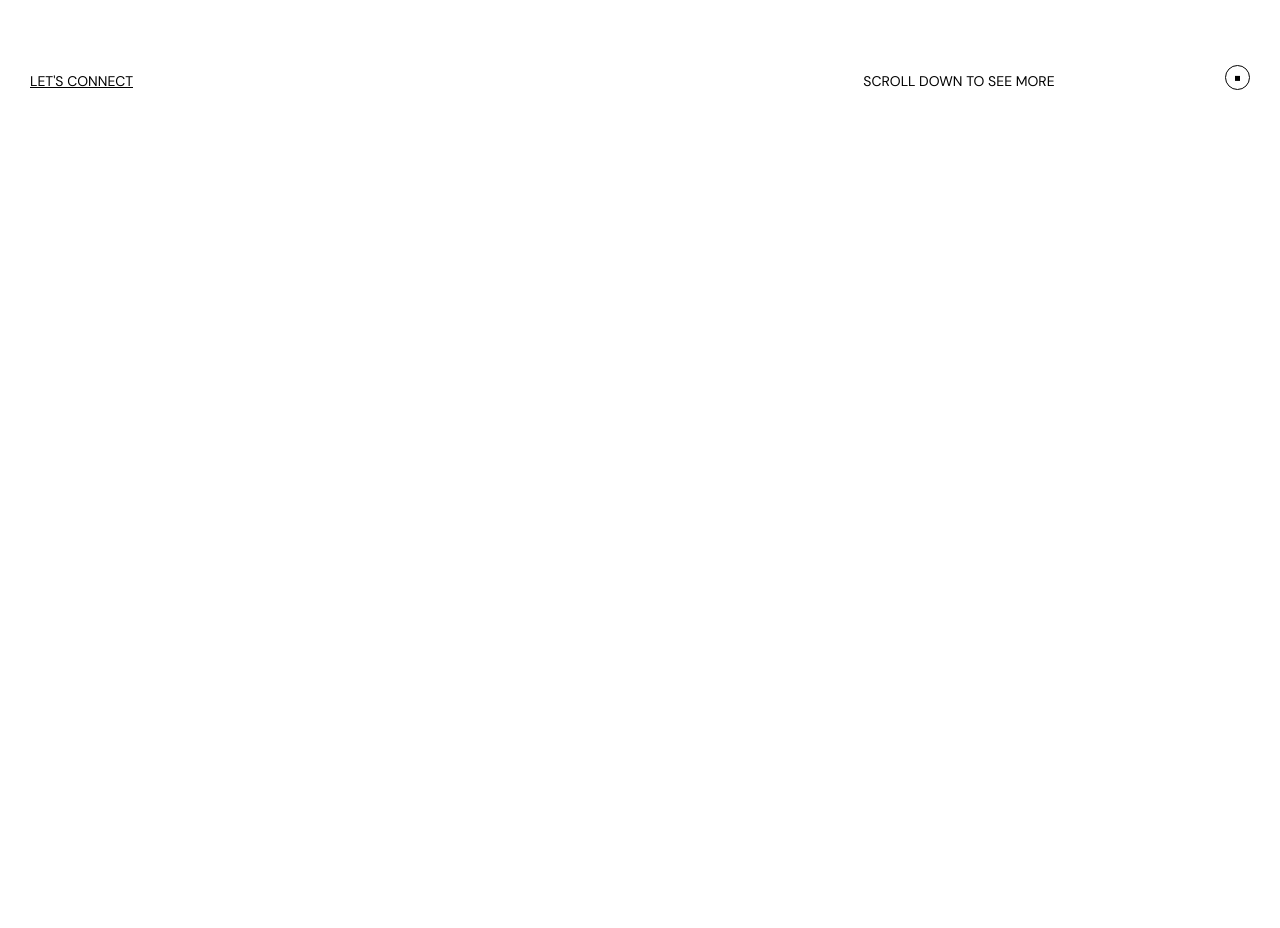
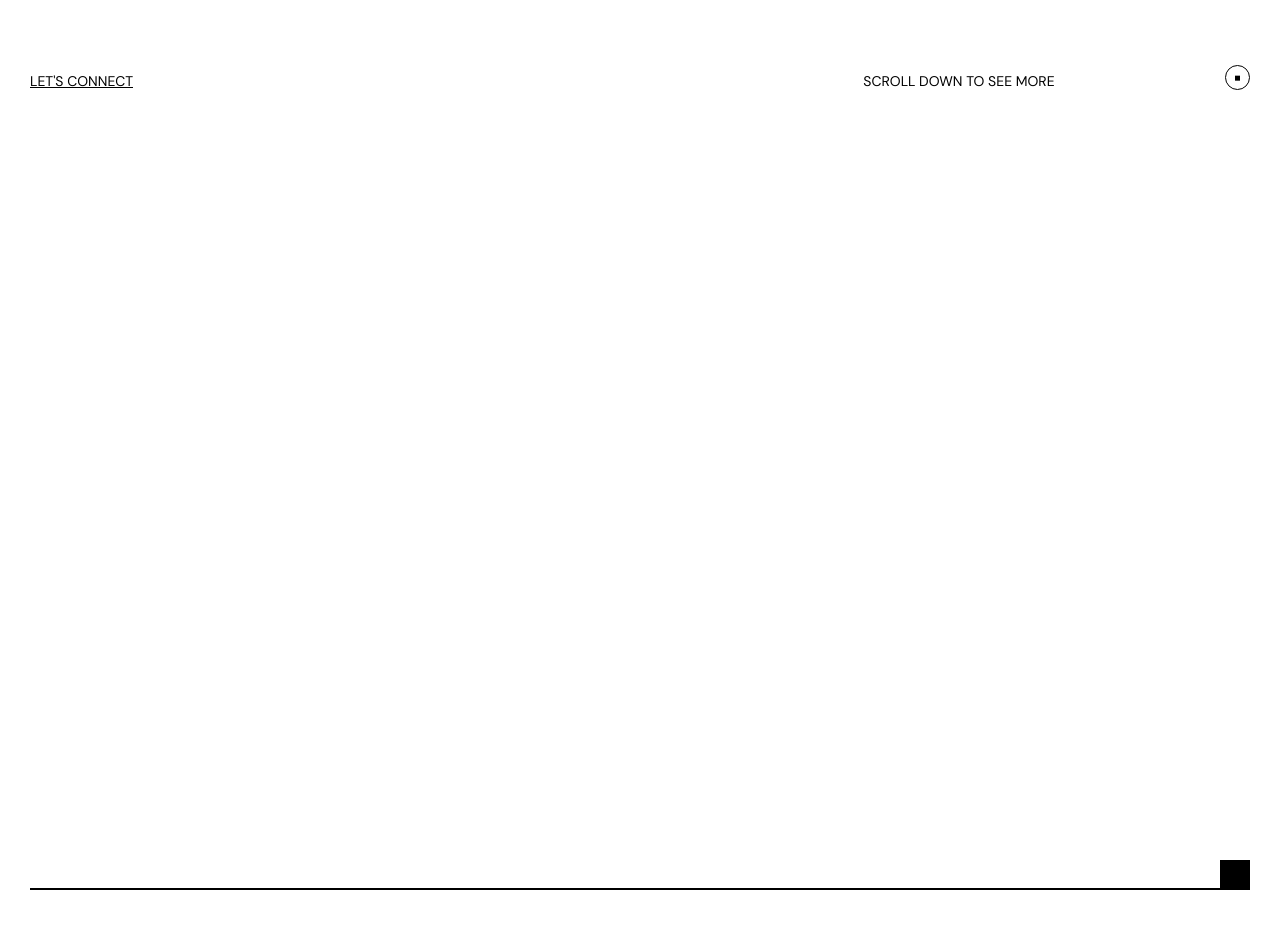
Before and after one commit to thefathdev/rwp-community-profile, a Next.js app: page / in a window 1280 px wide. Shown: the part 680-1608 px from the top of the page. Built offline with nearby package versions, Linux system fonts and the light colour scheme.

Commit message:
feat: Create scroll indicator

```diff
--- a/package.json
+++ b/package.json
@@ -16,6 +16,7 @@
     "next": "14.2.7",
     "react": "^18",
     "react-dom": "^18",
+    "react-use": "^17.5.1",
     "tailwind-merge": "^2.5.2",
     "three": "^0.168.0"
   },
--- a/src/components/gallery.jsx
+++ b/src/components/gallery.jsx
@@ -1,3 +1,83 @@
+"use client";
+
+import {
+  motion,
+  useMotionTemplate,
+  useScroll,
+  useSpring,
+  useTransform,
+} from "framer-motion";
+import { useRef } from "react";
+import { useMeasure } from "react-use";
+
 export default function Gallery() {
-  return <section className="w-full h-dvh"></section>;
+  const targetRef = useRef(null);
+  const [trackerRef, { width: trackerWidth }] = useMeasure();
+
+  return (
+    <section className="w-full h-[1000dvh] relative" ref={targetRef}>
+      <div className="sticky top-0 h-dvh ">
+        <div className="absolute bottom-0 w-full p-[1.875rem]">
+          {/* Scroll Line */}
+          <ScrollLine targetRef={targetRef} />
+          {/* Black Box */}
+          <BlackBox targetRef={targetRef} finalPosition={trackerWidth} />
+
+          <div className="w-full" ref={trackerRef}></div>
+        </div>
+      </div>
+    </section>
+  );
 }
+
+function ScrollLine({ targetRef }) {
+  const { scrollYProgress } = useScroll({
+    target: targetRef,
+    offset: ["start start", "end end"],
+  });
+
+  const lineWidthRaw = useTransform(scrollYProgress, [0, 1], [0, 100]);
+
+  const lineWidthSpring = useSpring(lineWidthRaw, {
+    mass: 1.5,
+    stiffness: 200,
+    damping: 25,
+  });
+
+  const lineWidth = useMotionTemplate`${lineWidthSpring}%`;
+
+  return (
+    <div className="w-full bg-black/20 h-0.5">
+      <motion.div
+        className="bg-black h-full"
+        style={{ width: lineWidth }}
+      ></motion.div>
+    </div>
+  );
+}
+
+function BlackBox({ targetRef, finalPosition }) {
+  const { scrollYProgress } = useScroll({
+    target: targetRef,
+    offset: ["start start", "end end"],
+  });
+
+  const translateXRaw = useTransform(
+    scrollYProgress,
+    [0, 1],
+    [0, finalPosition - 30]
+  );
+
+  const translateXSpring = useSpring(translateXRaw, {
+    mass: 1.5,
+    stiffness: 200,
+    damping: 25,
+  });
+
+  return (
+    <motion.div
+      className="bg-black size-[1.875rem] absolute bottom-0 "
+      style={{ translateX: translateXSpring, translateY: "-100%" }}
+    ></motion.div>
+  );
+}
```
Also changed, not shown: 1 other file (tests, documents, lock files or other folders).
